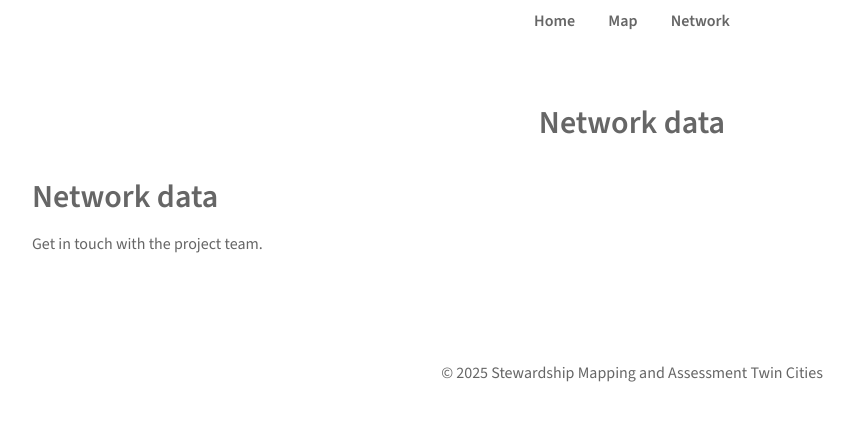
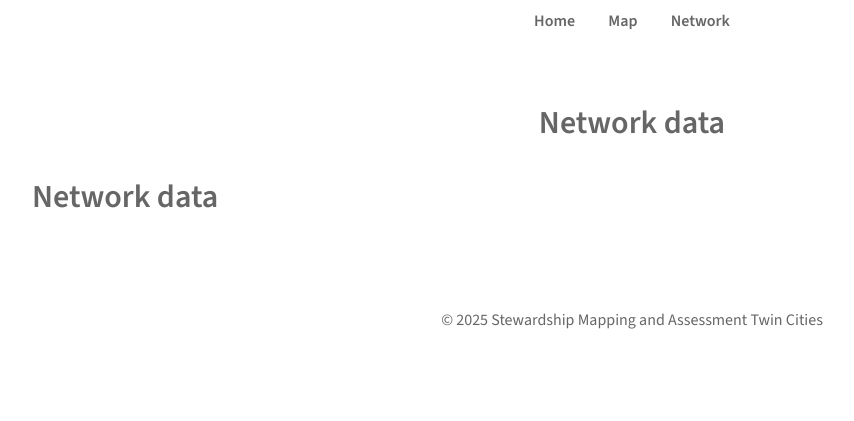
Before and after one commit to sallydonovan/mspstewmap, a Jekyll site: the page built from network.md, in a window 1280 px wide. Shown: the top 421 px of the page, without its empty margins (8-862 px from the left). Built offline with Jekyll 4.4.1, drawn with Linux system fonts in a browser that asks for light colours.

Commit message:
Update network.md

```diff
--- a/network.md
+++ b/network.md
@@ -4,5 +4,3 @@ title: Network data
 ---
 
 # Network data
-
-Get in touch with the project team.
```
